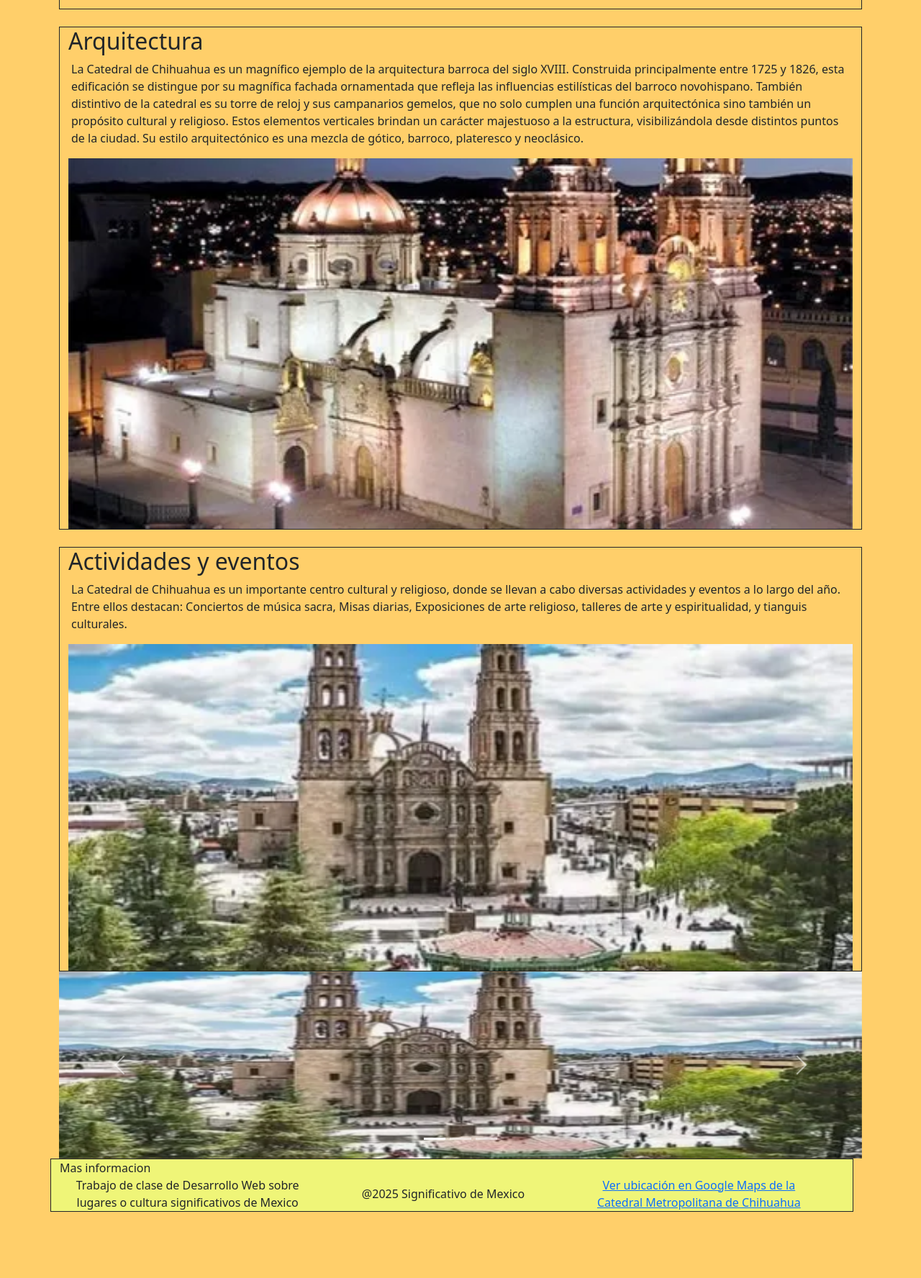
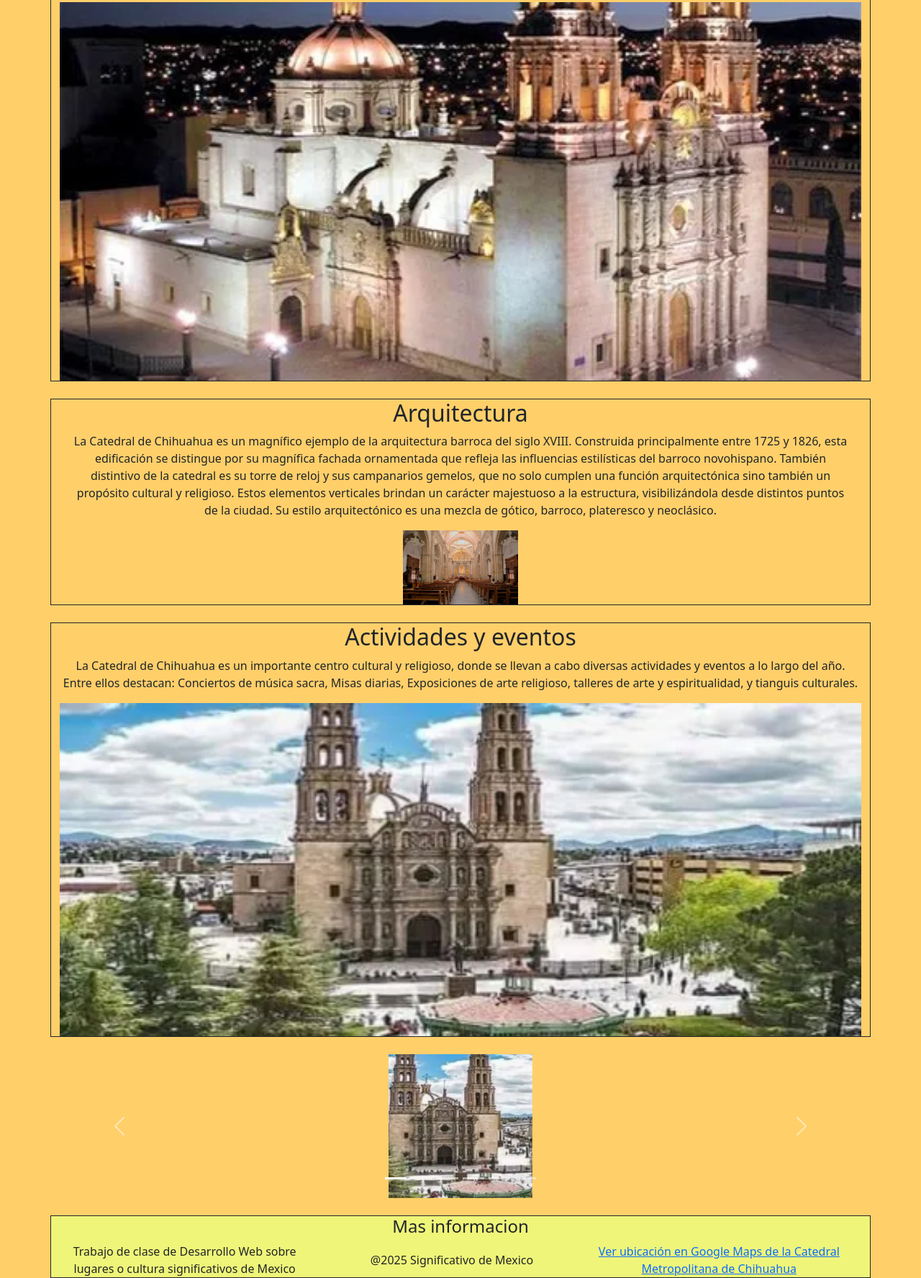
Before and after one commit to Sagarnaga-Jesus/Lugar-significativo, a website: page index.html in a window 1280 px wide. Shown: the part 773-2549 px from the top of the page at 72% size. Before the commit the page ends 2457 px from the top, so only its background shows below. Drawn offline with nearby package versions, Linux system fonts and the light colour scheme.

Commit message:
restablcer

```diff
--- a/index.html
+++ b/index.html
@@ -11,8 +11,9 @@
 </head>
 
 <body style=" background-color: rgba(255, 196, 69, 0.8);">
+
     <!-- Forma de buscar el contenido -->
-    <nav class="navbar navbar-expand-lg bg-body-tertiary"> Menu
+    <nav class="navbar navbar-expand-lg bg-body-tertiary fixed-top"> Menu
         <div class="container-fluid">
             <button class="navbar-toggler" type="button" data-bs-toggle="collapse" data-bs-target="#navbarNavAltMarkup"
                 aria-controls="navbarNavAltMarkup" aria-expanded="false" aria-label="Toggle navigation">
@@ -24,25 +25,25 @@
                     <a class="nav-link" href="#arquitectura">Arquitectura</a>
                     <a class="nav-link" href="#fundador">Fundador</a>
                     <a class="nav-link" href="#actividades">Actividades</a>
+                    <a class="nav-link" href="#galeria">Galeria</a>
                     <a class="nav-link" href="#mas-informacion">Mas informacion</a>
                 </div>
             </div>
         </div>
     </nav>
 
-    <div class="container "><!-- inicio del codigo y contenedor-->
+    <div class="container"><!-- inicio del codigo y contenedor-->
 
 
-            <div class="header col-12" style="text-align: center;">
+            <div class="header" style="text-align: center; align-items: center;">
                 <h1 class="">La Catedral Metropolitana de Chihuahua</h1>
-                <img src="Imagenes/catedral_chihuahua.webp" alt="Catedral Metropolitana de Chihuahua" aling="left"
-                    class="img-fluid rounded-pill" width="260" height="260">
+                <img src="Imagenes/catedral_chihuahua.webp" alt="Catedral Metropolitana de Chihuahua"
+                    class="img-fluid rounded-pill" width="360" height="360">
             </div>
 
-            <div class="container">
-                <section class="border border-dark mt-4 row " id="inicio">
+                <section class="border border-dark mt-4 row " style="text-align: center;" id="inicio">
                     <h2>Catedral Metropolitana de Chihuahua</h2>
-                    <p class="text-center text-md-start px-3">La Catedral Metropolitana de Chihuahua, conocida
+                    <p class="text-center px-3">La Catedral Metropolitana de Chihuahua, conocida
                         comúnmente como la Catedral de Chihuahua,
                         es uno de los sitios más emblemáticos y representativos de la ciudad.
                         Su construcción comenzó en 1725 y se completó en 1826, siendo un ejemplo extraordinario de
@@ -59,9 +60,9 @@
                         arzobispo al mismo Antonio Guízar Valencia.</p>
                 </section>
 
-                <section class="border border-dark mt-4 row" id="fundador">
+                <section class="border border-dark mt-4 row" style="text-align: center;" id="fundador">
                     <h2>Fundador</h2>
-                    <p class="text-center text-md-start px-3">La fundación de la Catedral Metropolitana de Chihuahua se
+                    <p class="text-center px-3">La fundación de la Catedral Metropolitana de Chihuahua se
                         atribuye al obispo de Durango, Benito Crespo y Monroy, quien colocó la primera piedra el 21 de
                         junio de 1725.
                         Aunque el proyecto inicial fue concebido por él, la construcción del templo, originalmente
@@ -69,11 +70,14 @@
                         arquitectos y artesanos, incluyendo al alarife José de la Cruz, quien dirigió las obras hasta
                         1734.
                         La catedral no se completó hasta 1826, tras más de un siglo de trabajos intermitentes.</p>
+                        <img src="Imagenes/A1_1211.webp" alt="Interior de la Catedral Metropolitana de Chihuahua"
+                        class="img-fluid" width="160" height="160">
                 </section>
 
-                <section class="border border-dark mt-4 row" id="arquitectura">
+                <section class="border border-dark mt-4 row" style="text-align: center;" id="arquitectura">
                     <h2>Arquitectura</h2>
-                    <p class="text-center text-md-start px-3">La Catedral de Chihuahua es un magnífico ejemplo de la
+                    <div style="align-items: flex-start;">
+                    <p class="text-center px-3">La Catedral de Chihuahua es un magnífico ejemplo de la
                         arquitectura barroca del siglo XVIII.
                         Construida principalmente entre 1725 y 1826, esta edificación se distingue por su magnífica
                         fachada ornamentada que refleja las influencias estilísticas del barroco novohispano.
@@ -82,26 +86,25 @@
                         Estos elementos verticales brindan un carácter majestuoso a la estructura, visibilizándola desde
                         distintos puntos de la ciudad.
                         Su estilo arquitectónico es una mezcla de gótico, barroco, plateresco y neoclásico.</p>
-                    <img src="Imagenes/A1_1211.webp" alt="Interior de la Catedral Metropolitana de Chihuahua"
-                        class="img-fluid" width="260" height="260">
+                    </div>
+                    <div class="img-fluid " style="align-items: flex-end;">
+                        <img src="Imagenes/YXVBXwyFcOgX.webp" class="img-fluid" width="160" height="160" alt="catedral metropolitana por dentro">
+                    </div>
                 </section>
 
-                <section class="border border-dark mt-4 row" id="actividades">
+                <section class="border border-dark mt-4 row" style="text-align: center;" id="actividades">
                     <h2>Actividades y eventos</h2>
-                    <p class="text-center text-md-start px-3">La Catedral de Chihuahua es un importante centro cultural
+                    <p class="text-center px-3">La Catedral de Chihuahua es un importante centro cultural
                         y religioso, donde se llevan a cabo diversas actividades y eventos a lo largo del año.
                         Entre ellos destacan: Conciertos de música sacra, Misas diarias, Exposiciones de arte religioso,
                         talleres de arte y espiritualidad, y tianguis culturales.</p>
                     <img src="Imagenes/catedral-metropolitana-de-chihuahua-4.webp"
-                        alt="Catedral Metropolitana de Chihuahua con vista al centro" class="img-fluid " width="260"
-                        height="260">
+                        alt="Catedral Metropolitana de Chihuahua con vista al centro" class="img-fluid" width="160"
+                        height="160">
                 </section>
-            </div>
-
 
             <!--Galeria de imagenes-->
-
-            <div id="carouselExampleIndicators" class="carousel slide">
+            <div id="carouselExampleIndicators" class="carousel slide" style="align-items: center;" >
                 <div class="carousel-indicators">
                     <button type="button" data-bs-target="#carouselExampleIndicators" data-bs-slide-to="0"
                         class="active" aria-current="true" aria-label="Slide 1"></button>
@@ -109,18 +112,34 @@
                         aria-label="Slide 2"></button>
                     <button type="button" data-bs-target="#carouselExampleIndicators" data-bs-slide-to="2"
                         aria-label="Slide 3"></button>
+                    <button type="button" data-bs-target="#carouselExampleIndicators" data-bs-slide-to="3"
+                        aria-label="Slide 4"></button>
+                    <button type="button" data-bs-target="#carouselExampleIndicators" data-bs-slide-to="4"
+                        aria-label="Slide 5"></button>
+                    <button type="button" data-bs-target="#carouselExampleIndicators" data-bs-slide-to="5"
+                        aria-label="Slide 6"></button>
+
                 </div>
-                <div class="carousel-inner">
+                <div class="carousel-inner mt-4" style="width: 200px; height: 200px; object-fit: cover; margin: 0 auto;">
                     <div class="carousel-item active">
-                        <img src="Imagenes/catedral-metropolitana-de-chihuahua-4.webp" class="d-block w-100" width="260"
-                            height="260" alt="...">
+                        <img src="Imagenes/catedral-metropolitana-de-chihuahua-4.webp"alt="Catedral con vista amplia" class="d-block img-carrusel" style="width: 200px; height: 200px; object-fit: cover;">
                     </div>
                     <div class="carousel-item">
-                        <img src="Imagenes/catedral_de_chihuahua_5725233097.webp" class="d-block w-100" width="260"
-                            height="260" alt="...">
+                        <img src="Imagenes/catedral_de_chihuahua_5725233097.webp"alt="Catedral de Chihuahua" class="d-block img-carrusel" style="width: 200px; height: 200px; object-fit: cover;">
                     </div>
                     <div class="carousel-item">
-                        <img src="Imagenes/A1_1211.webp" class="d-block w-100" width="260" height="260" alt="...">
+                        <img src="Imagenes/A1_1211.webp" alt="Catedral de noche y luces" class="d-block img-carrusel" style="width: 200px; height: 200px; object-fit: cover;">
+                    </div>
+
+                    <div class="carousel-item">
+                        <img src="Imagenes/catedral_chihuahua.webp" alt="Catedral de Chihuahua de frente" class="d-block img-carrusel" style="width: 200px; height: 200px; object-fit: cover;">
+                    </div>
+
+                    <div class="carousel-item">
+                        <img src="Imagenes/Historia-de-la-Catedral-de-Chihuahua-1.webp" alt="catedral de chihuahua con al rededor del centro" class="d-block img-carrusel" style="width: 200px; height: 200px; object-fit: cover;">
+                    </div>
+                    <div class="carousel-item">
+                        <img src="Imagenes/YXVBXwyFcOgX.webp" alt="catedral metropolitana por dentro" class="d-block img-carrusel" style="width: 200px; height: 200px; object-fit: cover;">
                     </div>
                 </div>
                 <button class="carousel-control-prev" type="button" data-bs-target="#carouselExampleIndicators"
@@ -135,11 +154,10 @@
                 </button>
             </div>
 
-
             <!-- Parte final del codigo -->
-            <div class="container border border-dark row"
-                style="text-align: center; background-color: rgba(235, 255, 124, 0.8);" id="mas-informacion">Mas
-                informacion
+            <div class="footer border border-dark row mt-4"
+                style="text-align: center; background-color: rgba(235, 255, 124, 0.8);" id="mas-informacion">
+                <h4>Mas informacion</h4>
                 <div class="row align-items-center">
 
                     <div class="col-4">
```
Also changed, not shown: Imagenes/YXVBXwyFcOgX.webp (added).
